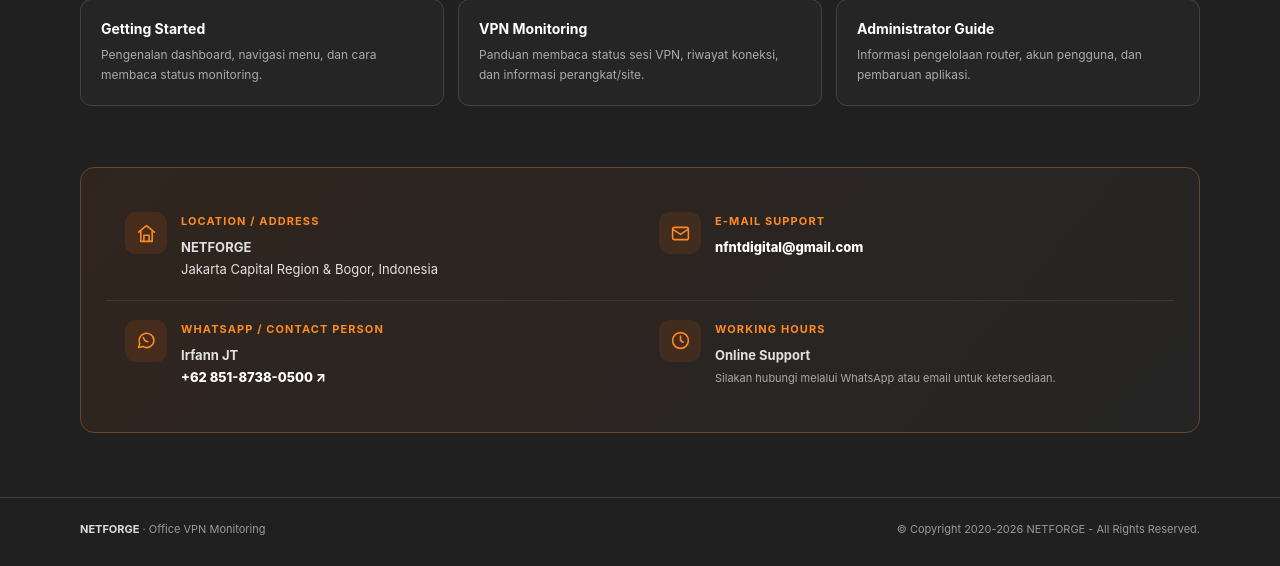
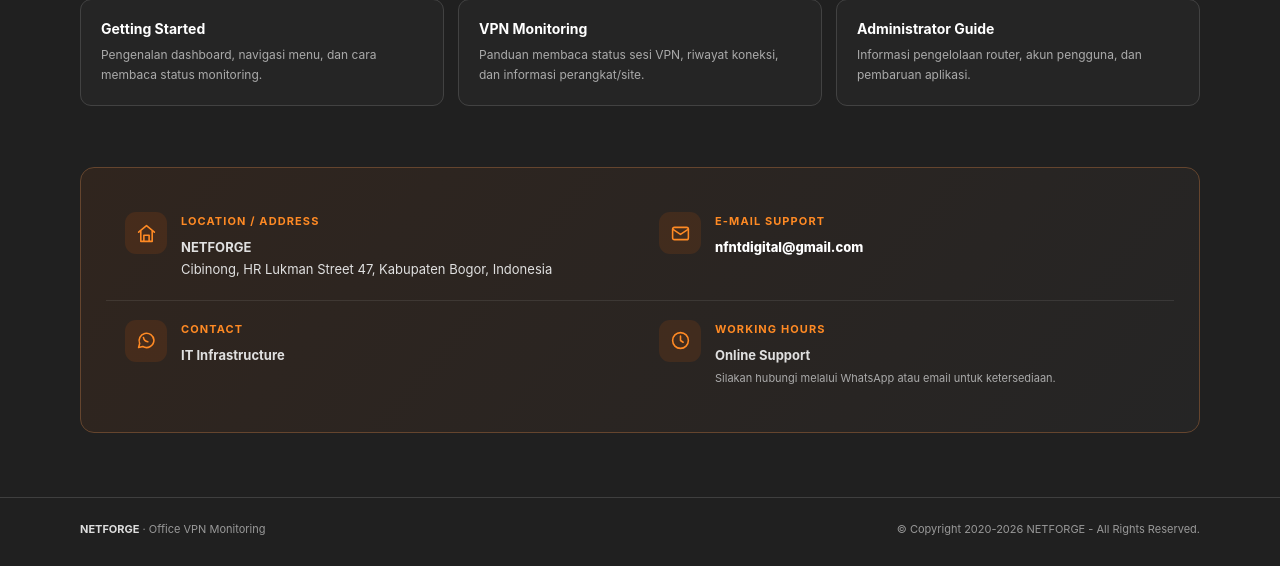
Before and after one commit to irfannjt/office-vpn-monitoring, a Flask app: page /login in a window 1280 px wide. Shown: the part 1536-2102 px from the top of the page. Run offline with Flask 3, Linux system fonts and the light colour scheme.

Commit message:
Update company contact and support details

```diff
--- a/templates/login.html
+++ b/templates/login.html
@@ -149,15 +149,15 @@ footer{margin-top:38px;border-top:1px solid #3f3f3f;padding:24px 0 30px;color:#9
   <div class="contact-panel">
    <div class="contact-item">
     <span class="contact-icon"><svg viewBox="0 0 24 24"><path d="M3 10.5 12 3l9 7.5"/><path d="M5.5 9.5V21h13V9.5M9 21v-7h6v7"/></svg></span>
-    <div><h3>LOCATION / ADDRESS</h3><p><strong>NETFORGE</strong><br>Jakarta Capital Region &amp; Bogor, Indonesia</p></div>
+    <div><h3>LOCATION / ADDRESS</h3><p><strong>NETFORGE</strong><br>Cibinong, HR Lukman Street 47, Kabupaten Bogor, Indonesia</p></div>
    </div>
    <div class="contact-item">
     <span class="contact-icon"><svg viewBox="0 0 24 24"><rect x="3" y="5" width="18" height="14" rx="2"/><path d="m3 7 9 6 9-6"/></svg></span>
-    <div><h3>E-MAIL SUPPORT</h3><p><a href="mailto:nfntdigital@gmail.com">nfntdigital@gmail.com</a></p></div>
+    <div><h3>E-MAIL SUPPORT</h3><p><a href="mailto:ir@riaindahmandiri.com">nfntdigital@gmail.com</a></p></div>
    </div>
    <div class="contact-item">
     <span class="contact-icon"><svg viewBox="0 0 24 24"><path d="M20.5 11.5a8.5 8.5 0 0 1-12.7 7.4L3 20l1.2-4.5A8.5 8.5 0 1 1 20.5 11.5Z"/><path d="M8.5 8.5c.5 3 2 4.5 5 5"/></svg></span>
-    <div><h3>WHATSAPP / CONTACT PERSON</h3><p><strong>Irfann JT</strong><br><a href="https://wa.me/6285187380500" target="_blank" rel="noopener">+62 851-8738-0500 ↗</a></p></div>
+    <div><h3>CONTACT</h3><p><strong>IT Infrastructure</strong></p></div>
    </div>
    <div class="contact-item">
     <span class="contact-icon"><svg viewBox="0 0 24 24"><circle cx="12" cy="12" r="9"/><path d="M12 7v5l3 2"/></svg></span>
```
